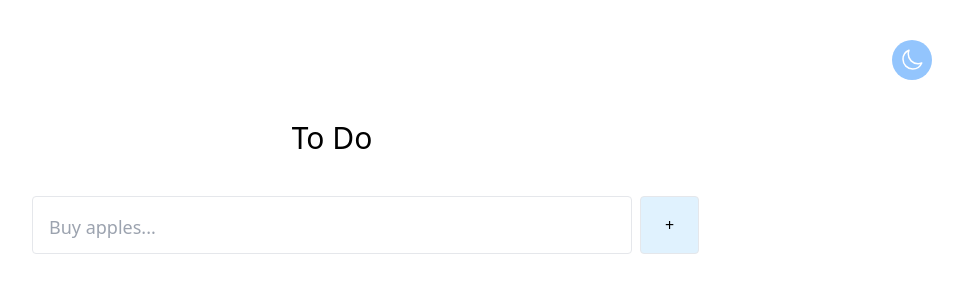
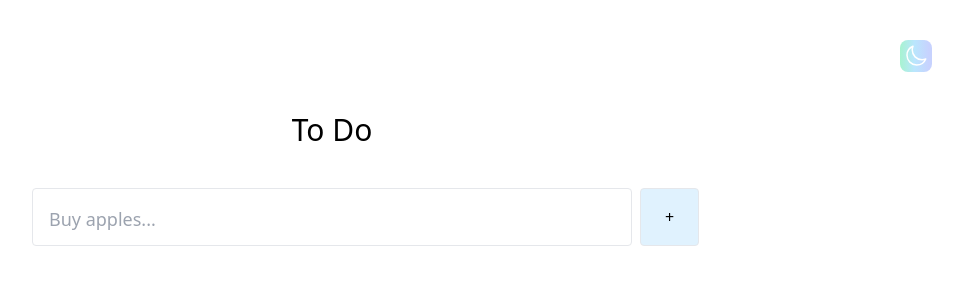
Before and after one commit to pribyy/to-do-app-with-redux, a React (Create React App) app: page / in a window 1280 px wide. Shown: the top 300 px of the page, without its empty margins (308-1271 px from the left). Built offline with nearby package versions, Linux system fonts and the light colour scheme.

Commit message:
Add new css to dark mode button

```diff
--- a/src/DarkModeToggle.js
+++ b/src/DarkModeToggle.js
@@ -4,7 +4,11 @@ export const DarkandLightModeToggle = (props) => {
     <div className="flex justify-end">
       <button
         onClick={props.handleThemeToggle}
-        className="bg-blue-300 hover:bg-blue-700 text-white font-bold py-2 px-2 rounded-full"
+        className={
+          props.theme === "light"
+            ? "bg-gradient-to-r from-emerald-200 from 10% via-sky-200 to-indigo-200 to-90% text-white font-bold p-1 rounded-lg"
+            : "bg-gradient-to-r dark:border-black dark:from-cyan-600 from 10% dark:via-violet-400 dark:to-violet-300 p-1 rounded-lg darK: text-white"
+        }
       >
         {props.theme === "light" ? (
           <svg
```
